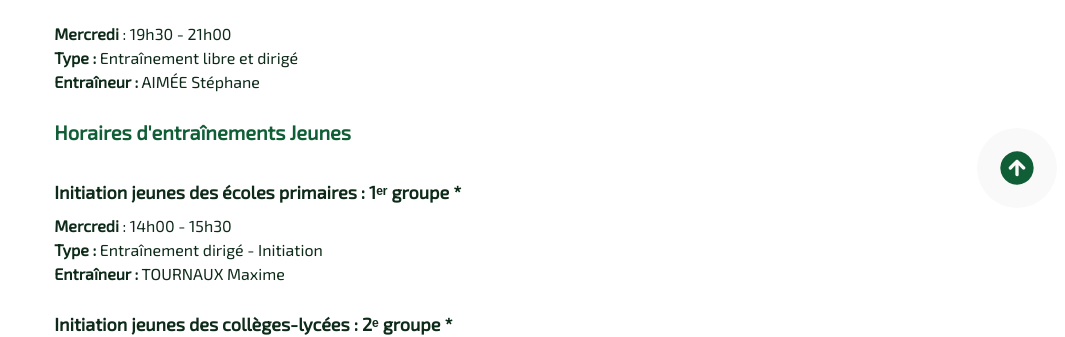
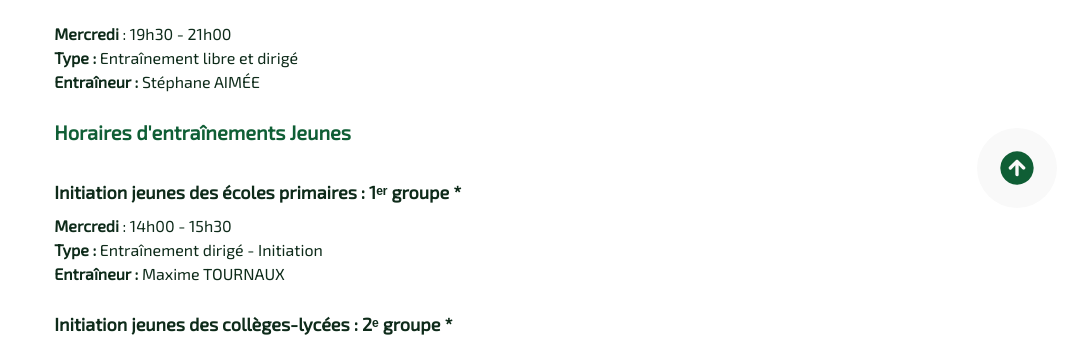
Before and after one commit to ttfarguais/ttfarguais, a Next.js app: page /entrainements in a window 1280 px wide. Shown: the part 552-889 px from the top of the page, without its empty margins (183-1248 px from the left). Built offline with nearby package versions, Linux system fonts and the light colour scheme.

Commit message:
Update trainingTimes.js

```diff
--- a/app/src/data/trainingTimes.js
+++ b/app/src/data/trainingTimes.js
@@ -3,16 +3,16 @@ const trainingTimes = [
     name: "Adultes",
     schedules: [
       { day: "Lundi", time: "18h00 - 20h30", who: "Loisirs et compétiteurs", trainingType: "Entraînement libre" },
-      { day: "Mercredi", time: "19h30 - 21h00", trainingType: "Entraînement libre et dirigé", coach: "AIMÉE Stéphane" },
+      { day: "Mercredi", time: "19h30 - 21h00", trainingType: "Entraînement libre et dirigé", coach: "Stéphane AIMÉE" },
     ]
   },
   {
     name: "Jeunes",
     schedules: [
 
-      { day: "Mercredi", time: "14h00 - 15h30", who: "Initiation jeunes des écoles primaires : 1ᵉʳ groupe *", trainingType: "Entraînement dirigé - Initiation", coach: "TOURNAUX Maxime" },
-      { day: "Mercredi", time: "15h30 - 17h00", who: "Initiation jeunes des collèges-lycées : 2ᵉ groupe *", trainingType: "Entraînement dirigé - Débutants", coach: "TOURNAUX Maxime" },
-      { day: "Mercredi", time: "17h00 - 19h00", who: "Initiation jeunes des collèges-lycées : 3ᵉ groupe *", trainingType: "Entraînement dirigé - Confirmés", coach: "TOURNAUX Maxime" },
+      { day: "Mercredi", time: "14h00 - 15h30", who: "Initiation jeunes des écoles primaires : 1ᵉʳ groupe *", trainingType: "Entraînement dirigé - Initiation", coach: "Maxime TOURNAUX" },
+      { day: "Mercredi", time: "15h30 - 17h00", who: "Initiation jeunes des collèges-lycées : 2ᵉ groupe *", trainingType: "Entraînement dirigé - Débutants", coach: "Maxime TOURNAUX" },
+      { day: "Mercredi", time: "17h00 - 19h00", who: "Initiation jeunes des collèges-lycées : 3ᵉ groupe *", trainingType: "Entraînement dirigé - Confirmés", coach: "Maxime TOURNAUX" },
     ]
   }
 ];
```
